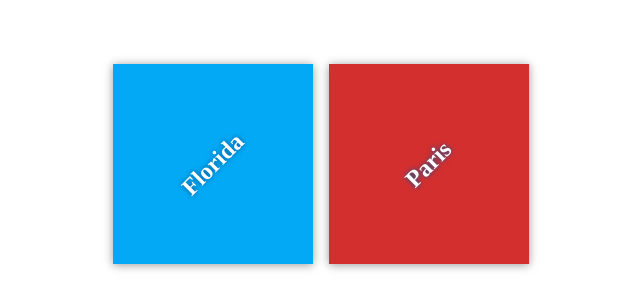
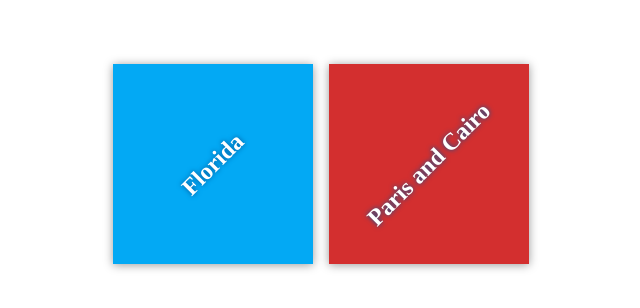
Before and after one commit to aymanzeko/my-travel-plans, a plain HTML site: page index.html in a window 1280 px wide. Shown: the part 236-544 px from the top of the page, without its empty margins (319-959 px from the left). Drawn offline with Linux system fonts and the light colour scheme.

Commit message:
initiale commit

```diff
--- a/index.html
+++ b/index.html
@@ -15,7 +15,7 @@
             </div>
 
             <div class="destination" id="paris">
-                <h2>Paris</h2>
+                <h2>Paris and Cairo</h2>
             </div>
         </div>
     </div>
```
